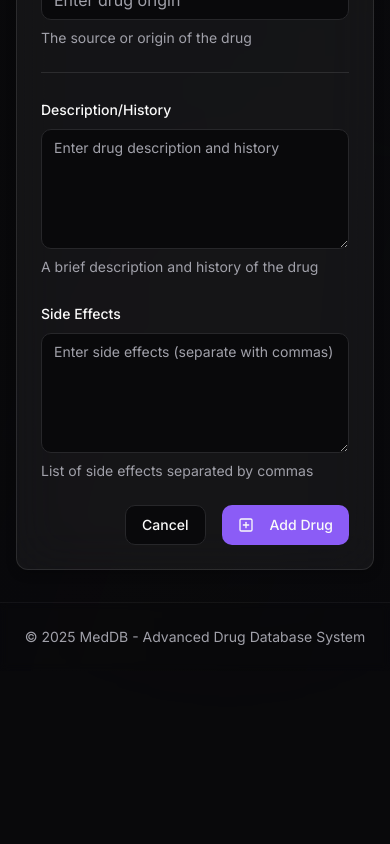
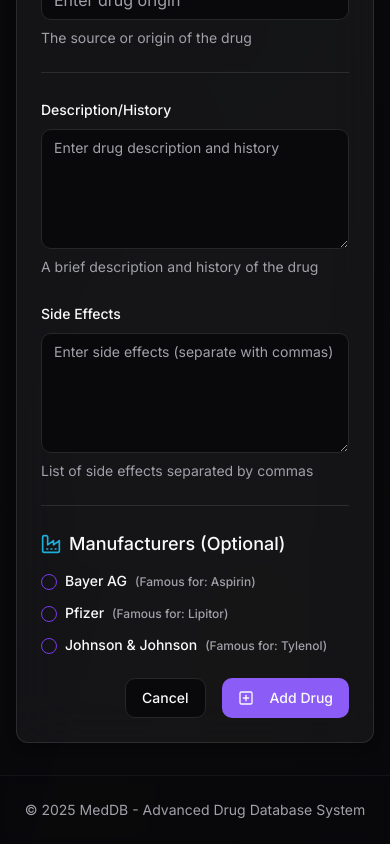
Before and after one commit to psycoxer/neon-aura-drugs, a React (Vite) app: page /drug/new in a window 390 px wide. Shown: the part 506-1350 px from the top of the page. Before the commit the page ends 1177 px from the top, so only its background shows below. Built offline with nearby package versions, Linux system fonts and the light colour scheme; no server answers.

Commit message:
feat: Add optional drug attributes
Adds optional fields for manufacturer and molecule to the new drug page, aligning with the API's drug creation capabilities.

```diff
--- a/src/pages/NewDrugPage.tsx
+++ b/src/pages/NewDrugPage.tsx
@@ -1,5 +1,5 @@
 
-import React from 'react';
+import React, { useState } from 'react';
 import { useForm } from 'react-hook-form';
 import { useNavigate } from 'react-router-dom';
 import Layout from '@/components/Layout';
@@ -7,9 +7,10 @@ import { Button } from '@/components/ui/button';
 import { Input } from '@/components/ui/input';
 import { Textarea } from '@/components/ui/textarea';
 import { Separator } from '@/components/ui/separator';
-import { useCreateDrug } from '@/hooks/useDrugs';
-import { DrugCreate } from '@/types/api';
-import { ArrowLeft, PlusSquare } from 'lucide-react';
+import { Checkbox } from '@/components/ui/checkbox';
+import { useCreateDrug, useAllManufacturers } from '@/hooks/useDrugs';
+import { DrugCreate, Manufacturer } from '@/types/api';
+import { ArrowLeft, PlusSquare, Factory, Flask, TestTube } from 'lucide-react';
 import {
   Form,
   FormControl,
@@ -25,6 +26,8 @@ import { Link } from 'react-router-dom';
 const NewDrugPage: React.FC = () => {
   const navigate = useNavigate();
   const { mutate: createDrug, isPending } = useCreateDrug();
+  const { data: manufacturers, isLoading: isLoadingManufacturers } = useAllManufacturers();
+  const [selectedManufacturers, setSelectedManufacturers] = useState<number[]>([]);
 
   const form = useForm<DrugCreate>({
     defaultValues: {
@@ -37,12 +40,26 @@ const NewDrugPage: React.FC = () => {
   });
 
   const onSubmit = (data: DrugCreate) => {
-    createDrug(data, {
+    // Add selected manufacturers to the form data
+    const drugData = {
+      ...data,
+      ManufacturerIDs: selectedManufacturers.length > 0 ? selectedManufacturers : undefined
+    };
+
+    createDrug(drugData, {
       onSuccess: (response) => {
         toast.success(`Drug "${data.Name}" created successfully`);
         navigate(`/drug/${response.DrugID}`);
       }
     });
+  };
+
+  const handleManufacturerChange = (checked: boolean | string, id: number) => {
+    if (checked) {
+      setSelectedManufacturers(prev => [...prev, id]);
+    } else {
+      setSelectedManufacturers(prev => prev.filter(mId => mId !== id));
+    }
   };
 
   return (
@@ -159,7 +176,48 @@ const NewDrugPage: React.FC = () => {
                 )}
               />
 
-              <div className="flex justify-end space-x-4">
+              <Separator className="my-4 bg-white/10" />
+
+              {/* Manufacturers Section */}
+              <div className="space-y-4">
+                <div className="flex items-center space-x-2">
+                  <Factory size={20} className="text-neon-blue" />
+                  <h3 className="text-lg font-medium">Manufacturers (Optional)</h3>
+                </div>
+
+                {isLoadingManufacturers ? (
+                  <p className="text-muted-foreground">Loading manufacturers...</p>
+                ) : manufacturers && manufacturers.length > 0 ? (
+                  <div className="grid grid-cols-1 md:grid-cols-2 gap-4">
+                    {manufacturers.map((manufacturer: Manufacturer) => (
+                      <div key={manufacturer.ManufacturerID} className="flex items-center space-x-2">
+                        <Checkbox
+                          id={`manufacturer-${manufacturer.ManufacturerID}`}
+                          checked={selectedManufacturers.includes(manufacturer.ManufacturerID)}
+                          onCheckedChange={(checked) =>
+                            handleManufacturerChange(checked, manufacturer.ManufacturerID)
+                          }
+                        />
+                        <label
+                          htmlFor={`manufacturer-${manufacturer.ManufacturerID}`}
+                          className="text-sm font-medium leading-none peer-disabled:cursor-not-allowed peer-disabled:opacity-70"
+                        >
+                          {manufacturer.Name}
+                          {manufacturer.FamousFor && (
+                            <span className="text-xs text-muted-foreground ml-2">
+                              (Famous for: {manufacturer.FamousFor})
+                            </span>
+                          )}
+                        </label>
+                      </div>
+                    ))}
+                  </div>
+                ) : (
+                  <p className="text-muted-foreground">No manufacturers available</p>
+                )}
+              </div>
+
+              <div className="flex justify-end space-x-4 mt-8">
                 <Button
                   type="button"
                   variant="outline"
--- a/src/services/api.ts
+++ b/src/services/api.ts
@@ -1,4 +1,3 @@
-
 import {
   DrugListItem,
   DrugFull,
@@ -58,12 +57,55 @@ export const drugApi = {
 
   // Create a new drug
   createDrug: async (drugData: DrugCreate): Promise<CreateResponse> => {
-    const response = await fetch(`${API_URL}/drugs`, {
+    // First, create the drug
+    const drugResponse = await fetch(`${API_URL}/drugs`, {
       ...fetchOptions,
       method: 'POST',
-      body: JSON.stringify(drugData),
+      body: JSON.stringify({
+        Name: drugData.Name,
+        Origin: drugData.Origin,
+        Class: drugData.Class,
+        History: drugData.History,
+        SideEffects: drugData.SideEffects,
+      }),
     });
-    return handleResponse(response);
+
+    const drugResult = await handleResponse(drugResponse);
+    const newDrugId = drugResult.DrugID;
+
+    // Then, if there are manufacturer IDs, associate them with the drug
+    if (drugData.ManufacturerIDs && drugData.ManufacturerIDs.length > 0) {
+      try {
+        await Promise.all(drugData.ManufacturerIDs.map(manufacturerId =>
+          fetch(`${API_URL}/drugs/${newDrugId}/manufacturers`, {
+            ...fetchOptions,
+            method: 'POST',
+            body: JSON.stringify({ manufacturer_id: manufacturerId }),
+          }).then(response => handleResponse(response))
+        ));
+      } catch (error) {
+        console.error('Error associating manufacturers with drug:', error);
+        // Continue even if manufacturer association fails
+      }
+    }
+
+    // If there are molecule IDs, associate them with the drug
+    if (drugData.MoleculeIDs && drugData.MoleculeIDs.length > 0) {
+      try {
+        await Promise.all(drugData.MoleculeIDs.map(moleculeId =>
+          fetch(`${API_URL}/drugs/${newDrugId}/molecules`, {
+            ...fetchOptions,
+            method: 'POST',
+            body: JSON.stringify({ molecule_id: moleculeId }),
+          }).then(response => handleResponse(response))
+        ));
+      } catch (error) {
+        console.error('Error associating molecules with drug:', error);
+        // Continue even if molecule association fails
+      }
+    }
+
+    return drugResult;
   },
 
   // Update a drug
--- a/src/types/api.ts
+++ b/src/types/api.ts
@@ -31,6 +31,8 @@ export interface DrugCreate {
   Class?: string;
   History?: string;
   SideEffects?: string;
+  ManufacturerIDs?: number[]; // Add manufacturer IDs for association
+  MoleculeIDs?: number[]; // Add molecule IDs for association
 }
 
 // Drug Update
```
